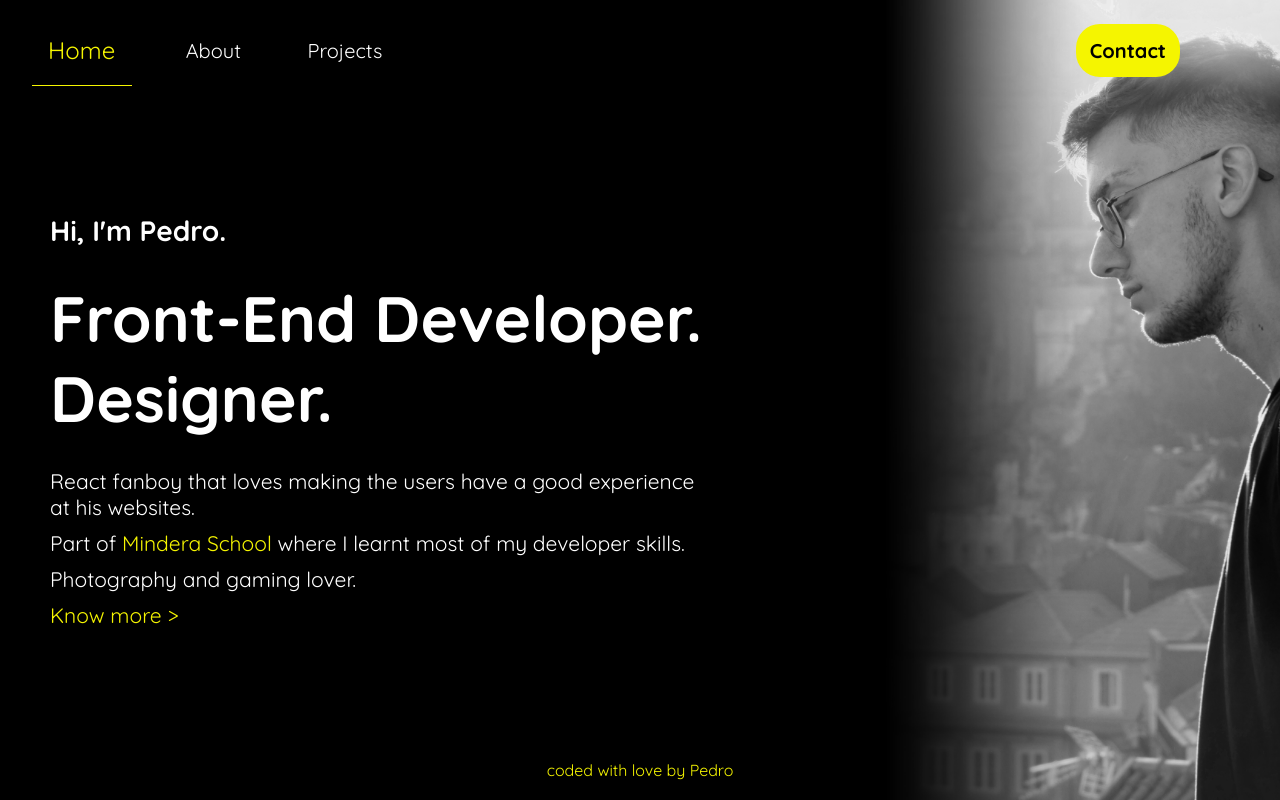
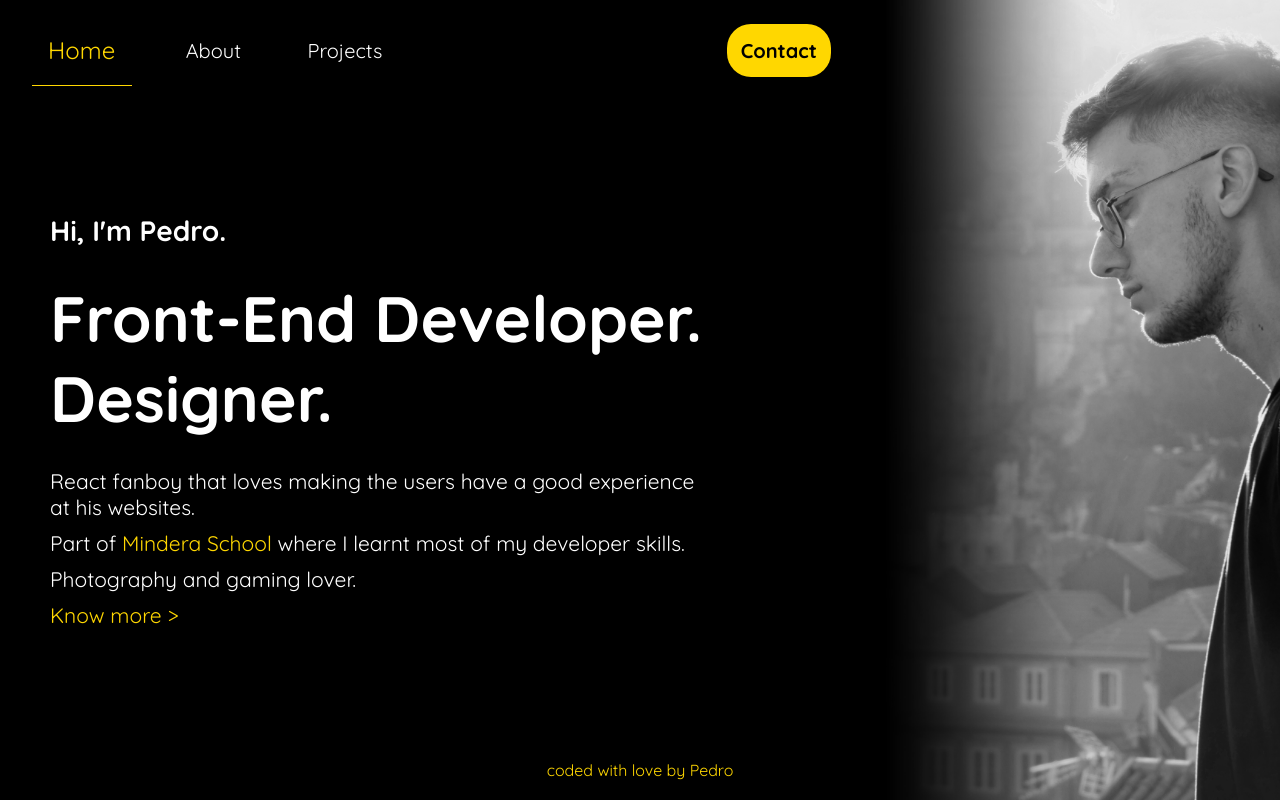
Before and after one commit to pedrosilva410/my-portfolio, a React (Create React App) app: page / in a window 1280 px wide. Built offline with nearby package versions, Linux system fonts and the light colour scheme.

Commit message:
Switching colors

```diff
--- a/src/components/Header/styles.css
+++ b/src/components/Header/styles.css
@@ -41,11 +41,11 @@
   width: 100%;
   display: flex;
   align-items: center;
-  justify-content: flex-end;
+  justify-content: flex-start;
 }
 
 .header__contact {
-  margin-right: 100px;
+  margin-left: 300px;
   background-color: var(--main-color);
   padding: 14px;
   font-size: 20px;
--- a/src/styles/index.css
+++ b/src/styles/index.css
@@ -3,9 +3,9 @@
 :root {
   --background-color: #000;
   --main-text-color: #fff;
-  --main-color: #f5f500;
-  --main-color-light: #ffff1f;
-  --main-color-dark: #e0e000;
+  --main-color: gold;
+  --main-color-light: rgb(255, 229, 82);
+  --main-color-dark: rgb(189, 161, 0);
 }
 
 * {
```
